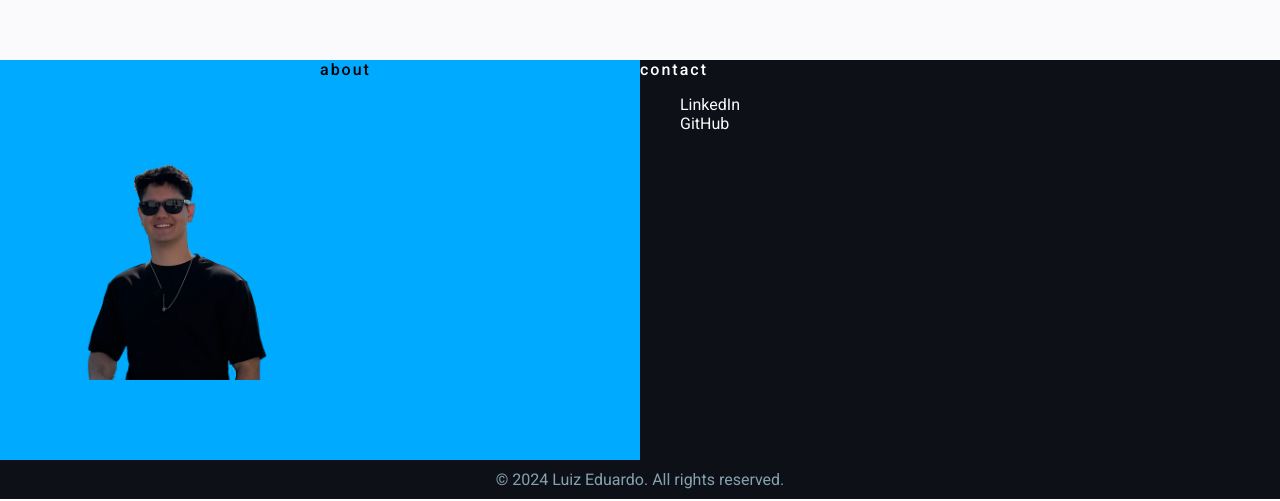
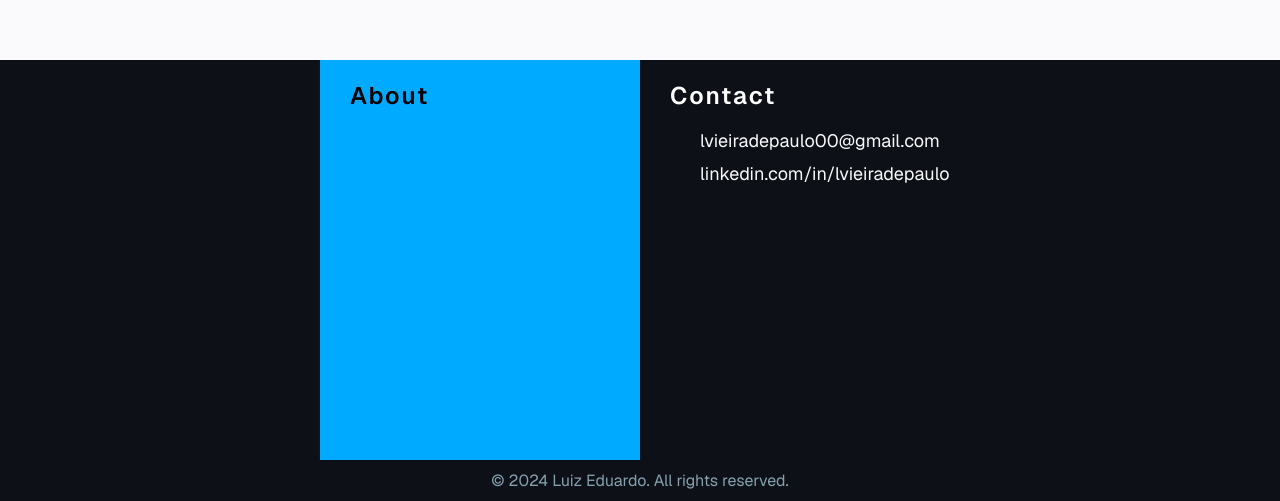
Before and after one commit to Luiz161001/portfolio, a React (Vite) app: page / in a window 1280 px wide. Shown: the part 1540-2041 px from the top of the page. Built offline with nearby package versions, Linux system fonts and the light colour scheme.

Commit message:
add more to about section

```diff
--- a/index.html
+++ b/index.html
@@ -4,8 +4,8 @@
     <meta charset="UTF-8" />
     <!-- <link rel="icon" type="image/svg+xml" href="/vite.svg" /> -->
     <meta name="viewport" content="width=device-width, initial-scale=1.0" />
+    <title>Luiz Eduardo</title>
     <link rel="stylesheet" href="./src/App.css">
-    <title>Luiz Eduardo</title>
   </head>
   <body>
     <div id="root"></div>
--- a/src/App.css
+++ b/src/App.css
@@ -1,4 +1,4 @@
-@import url('https://fonts.googleapis.com/css2?family=Roboto:ital,wght@0,100;0,300;0,400;0,500;0,700;0,900;1,100;1,300;1,400;1,500;1,700;1,900&display=swap');
+@import url('https://fonts.googleapis.com/css2?family=Geist:wght@100..900&family=Roboto:ital,wght@0,100;0,300;0,400;0,500;0,700;0,900;1,100;1,300;1,400;1,500;1,700;1,900&display=swap');
 
 :root {
     --main-collor-light: #FAFAFC;
@@ -8,6 +8,7 @@
     --navbar-collor: #0d111792;
 
     --color-blue: #00AAFF;
+    --color-blue-light: #52bdf3;
     --color-light-blue: #c5ebfea8;
     --color-dark-blue: #0E1F4F;
     --color-vibrant-blue: #2979FF;
@@ -22,7 +23,7 @@
 html,
 body {
     margin: 0;
-    font-family: 'Roboto', sans-serif;
+    font-family: 'Geist', sans-serif;
 }
 
 .text {
@@ -285,6 +286,9 @@ a {
 }
 
 /* ------------------------ about  ------------------------*/
+#about .test {
+    background-color: #0d1117;
+}
 #about {
     display: flex;
     flex-direction: column;
@@ -313,8 +317,30 @@ a {
     height: 100%;
 }
 
+#about .text{
+    font-size: 1.5em;
+    font-weight: 600;
+}
+
 #about .right .text{
     color: var(--color-white);
+}
+
+#about p {
+    padding-top: 20px;
+    padding-left: 30px;
+}
+
+#about ul {
+    padding-left: 60px;
+    display: flex;
+    flex-direction: column;
+    gap: 10px;
+    font-size: large;
+}
+
+#about ul li a:hover{
+    color: var(--color-blue);
 }
 
 @media only screen and (min-width: 1200px){
--- a/src/components/About.jsx
+++ b/src/components/About.jsx
@@ -5,14 +5,19 @@ const About = () => {
     return (
         <section id="about">
             <div className="left">
-                <img src={pfp} alt="" />
-                <p className="text">about</p>
+                {/* <img src={pfp} alt="" /> */}
+                <div className="test">
+
+                </div>
+                <p className="text">About</p>
             </div>
             <div className="right">
-                <p className="text">contact</p>
+                <p className="text">Contact</p>
                 <ul>
-                    <li><a href="https://www.linkedin.com/in/lvieiradepaulo/" target="_blank">LinkedIn</a></li>
-                    <li><a href="https://github.com/Luiz161001" target="_blank">GitHub</a></li>
+                    <li>
+                        <a href="">lvieiradepaulo00@gmail.com</a>
+                    </li>
+                    <li><a href="https://www.linkedin.com/in/lvieiradepaulo/" target="_blank">linkedin.com/in/lvieiradepaulo</a></li>
                 </ul>
             </div>
         </section>
--- a/src/components/Header.jsx
+++ b/src/components/Header.jsx
@@ -11,7 +11,7 @@ const Header = () => {
                         <ul>
                             <li><a href="#hero" className="btn">Home</a></li>
                             <li><a href="#projects" className="btn">Projects</a></li>
-                            <li><a href="#contact" className="btn contactBtn">Contact</a></li>
+                            <li><a href="#about" className="btn contactBtn">Contact</a></li>
                         </ul>
                     </nav>
                 </div>
--- a/src/components/Hero.jsx
+++ b/src/components/Hero.jsx
@@ -13,7 +13,7 @@ const Hero = () => {
 
                     <div className="btn-container">
                         <ul>
-                            <li><a href="#contact" className="btn contactBtn">Let's talk</a></li>
+                            <li><a href="#about" className="btn contactBtn">Let's talk</a></li>
                             <li><a href="#" className="btn">Resume</a></li>
                         </ul>
                     </div>
```
